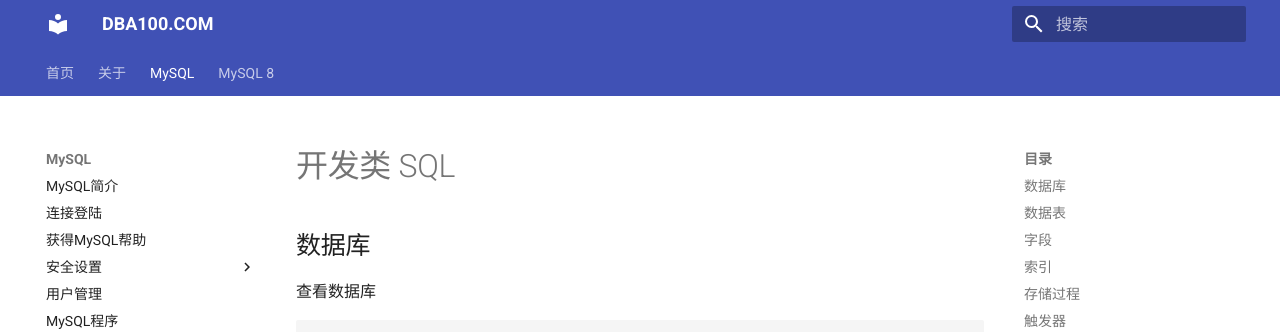
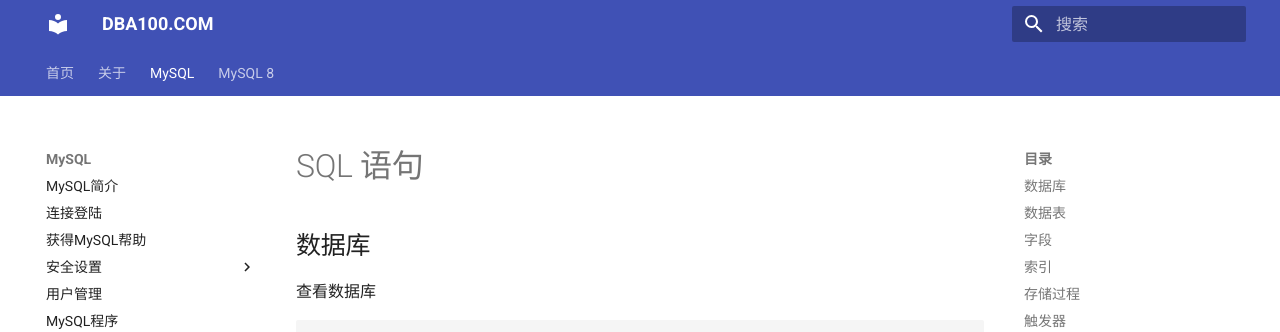
Before and after one commit to duliang123/dba100, an MkDocs documentation site: the page built from docs/mysql/sql.md, in a window 1280 px wide and 1267 px high. Shown: the top 332 px of the window. Built offline with MkDocs 1.6.1 and Material for MkDocs 9.7.7, drawn with Linux system fonts in a browser that asks for light colours.

Commit message:
Update sql.md

```diff
--- a/docs/mysql/sql.md
+++ b/docs/mysql/sql.md
@@ -1,4 +1,4 @@
-# 开发类 SQL
+# SQL 语句
 
 ## 数据库
 
```
